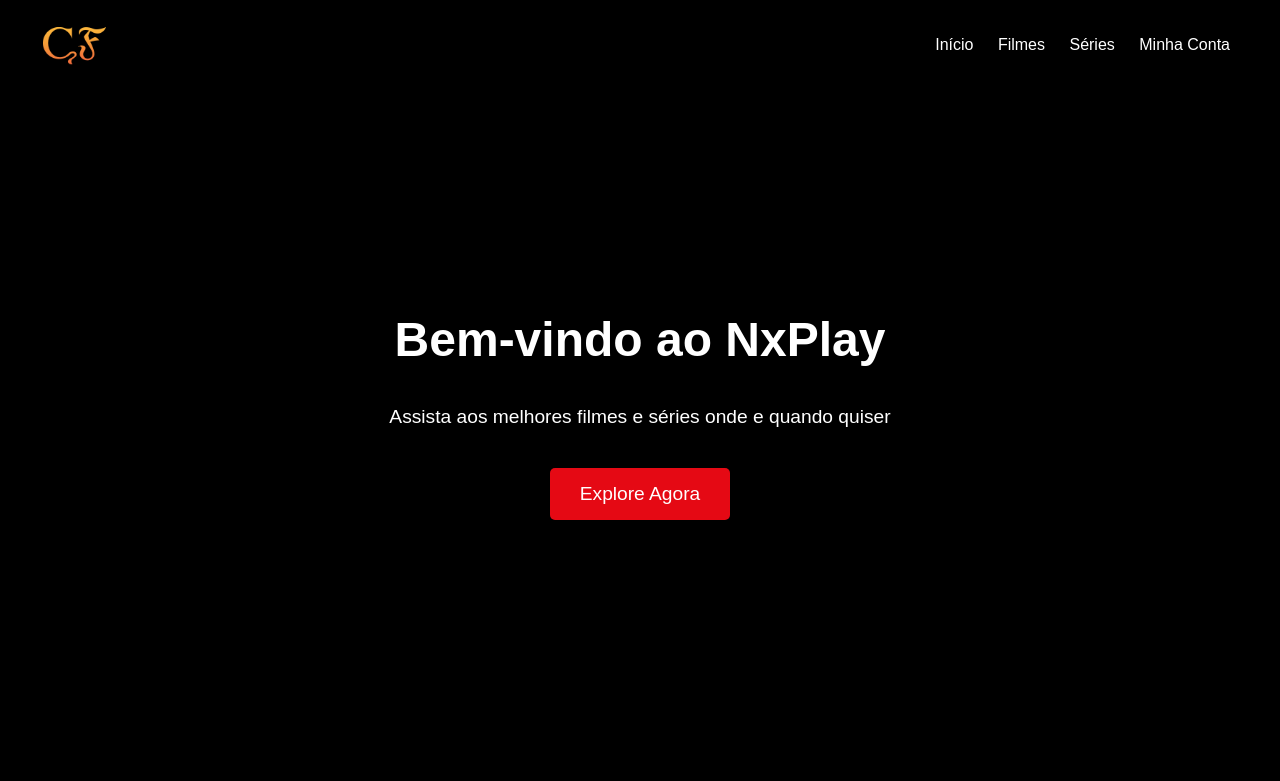
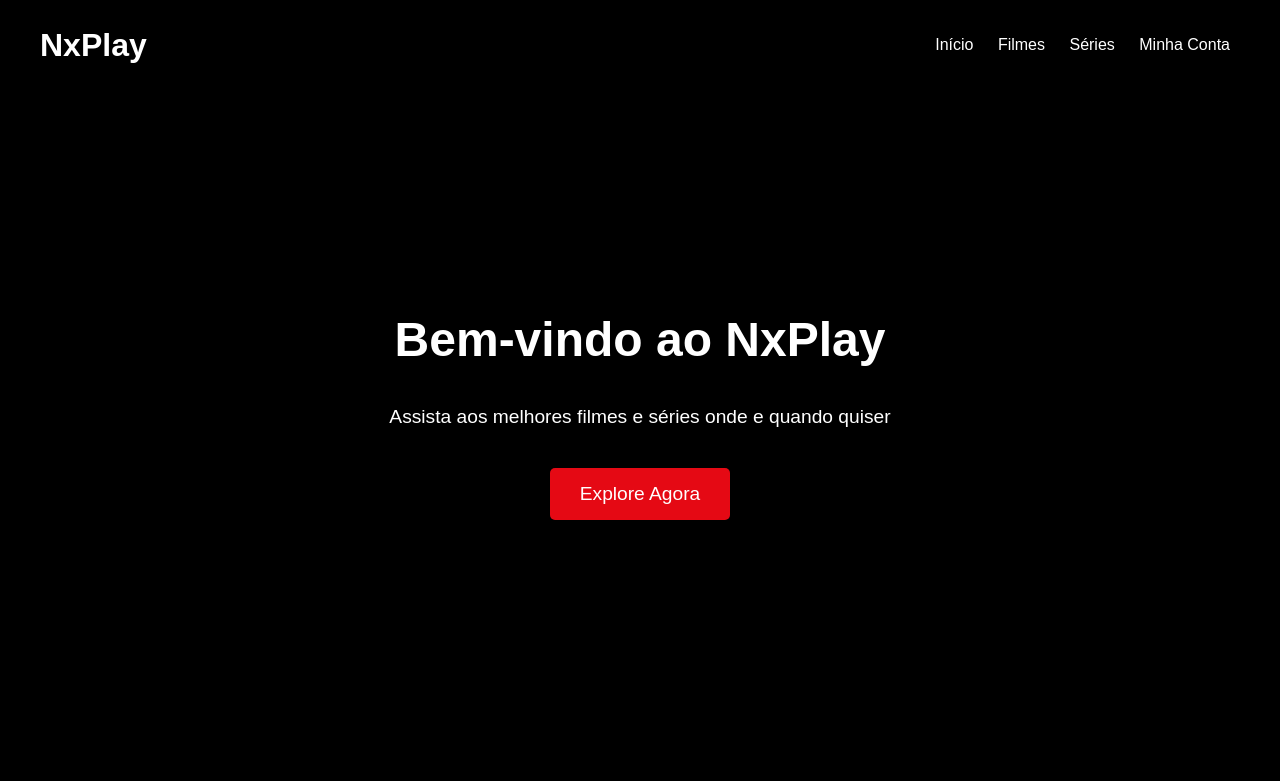
Before and after one commit to italodavii/NxPlay-Inspired, a plain HTML site: page index.html in a window 1280 px wide. Shown: the top 781 px of the page. Drawn offline with Linux system fonts and the light colour scheme.

Commit message:
Alteracao do logo

```diff
--- a/index.html
+++ b/index.html
@@ -8,7 +8,7 @@
 </head>
 <body>
     <header>
-        <img src="logo.png" alt="Logo">
+        <h1>NxPlay</h1>
         <nav>
             <a href="home.html">Início</a>
             <a href="movies.html">Filmes</a>
--- a/style-index.css
+++ b/style-index.css
@@ -17,12 +17,11 @@ header {
     top: 0;
     z-index: 10;
 }
-
-header img {
-    height: 50px;
+header h1{
+    cursor: pointer;
 }
 
-header img:hover{
+header h1:hover{
     transform: scale(1.1);
 }
 
```
Also changed, not shown: logo.png (deleted).
